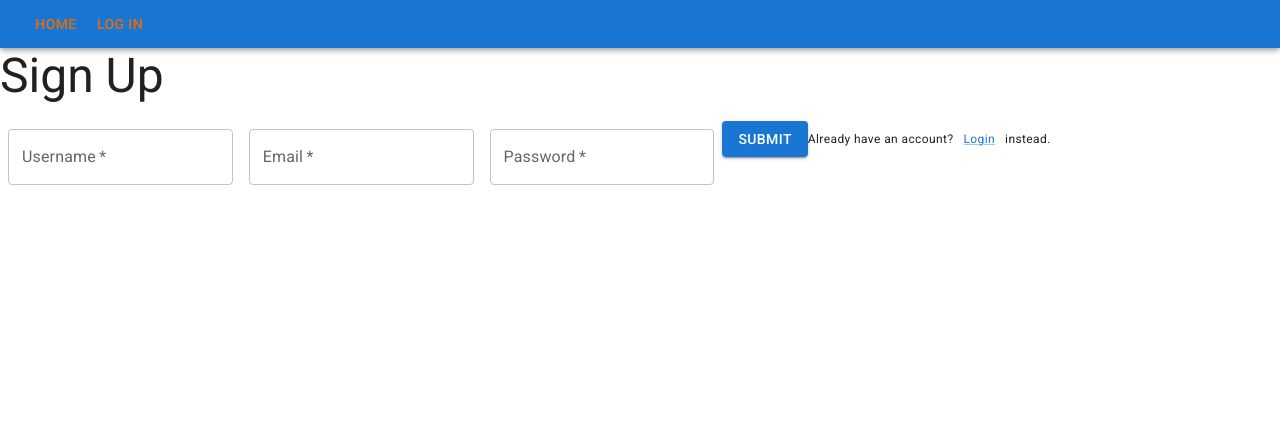
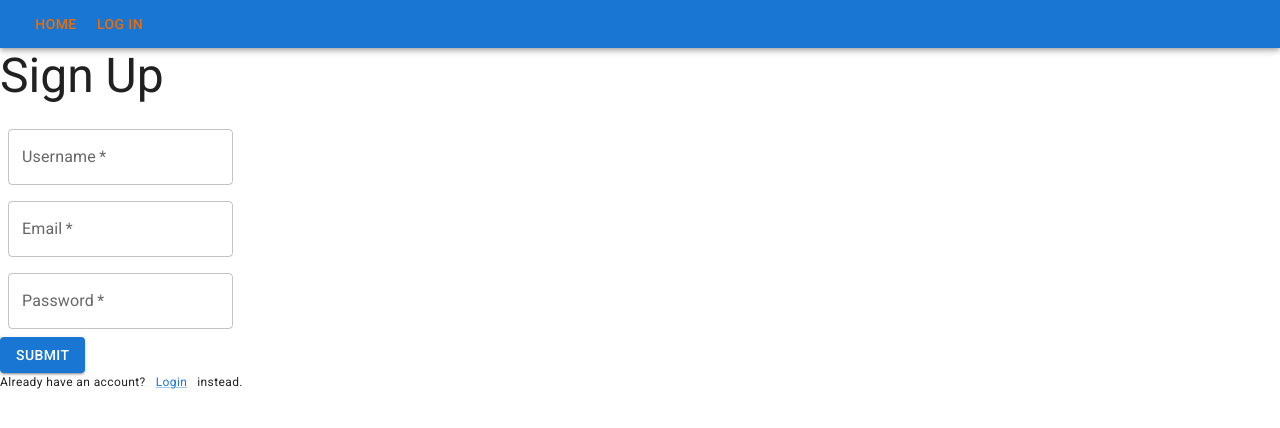
Before and after one commit to jessicamcg/cinegraph, a React (Create React App) app in the folder client/: page /signup in a window 1280 px wide. Shown: the top 428 px of the page. Built offline with nearby package versions, Linux system fonts and the light colour scheme.

Commit message:
format for log in/sign up

```diff
--- a/client/src/pages/LoginForm.js
+++ b/client/src/pages/LoginForm.js
@@ -30,7 +30,10 @@ export default function LoginForm() {
         <Box
             component="form"
             sx={{
-                "& .MuiTextField-root": { m: 1, width: "25ch" },
+                '& .MuiTextField-root': { m: 1, width: '25ch' },
+                display: 'flex',
+                alignItems: 'flex-start',
+                flexDirection: 'column',
             }}
             noValidate
             autoComplete="off"
--- a/client/src/pages/SignupForm.js
+++ b/client/src/pages/SignupForm.js
@@ -30,7 +30,10 @@ export default function SignupForm() {
         <Box
             component="form"
             sx={{
-                "& .MuiTextField-root": { m: 1, width: "25ch" },
+                '& .MuiTextField-root': { m: 1, width: '25ch' },
+                display: 'flex',
+                alignItems: 'flex-start',
+                flexDirection: 'column',
             }}
             noValidate
             autoComplete="off"
```
